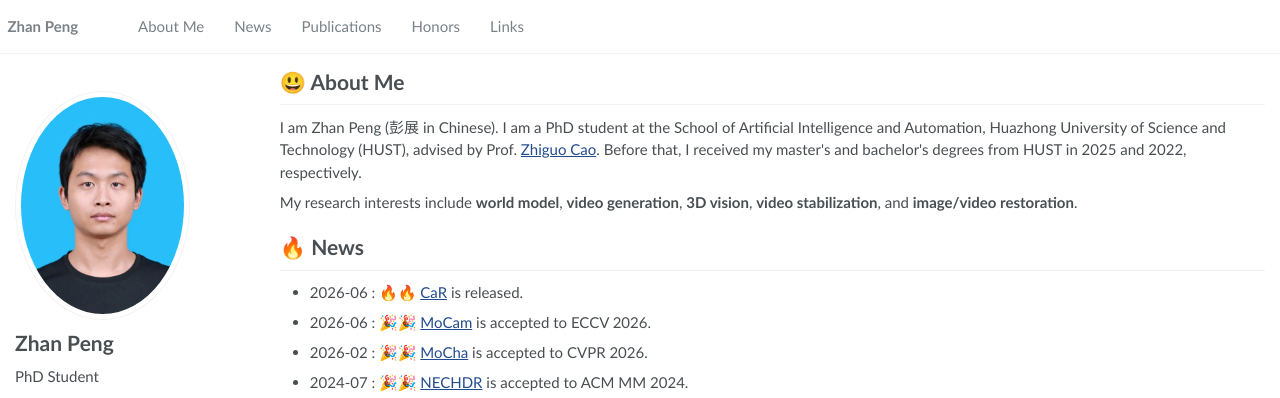
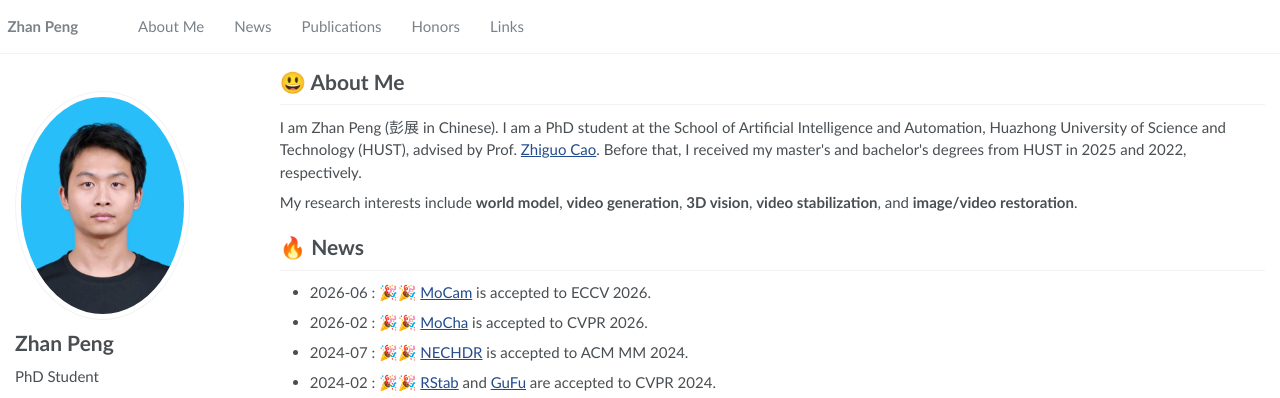
Before and after one commit to pzzz-cv/pzzz-cv.github.io, a plain HTML site: page index.html in a window 1280 px wide. Shown: the top 398 px of the page. Drawn offline with Linux system fonts and the light colour scheme; some icons are missing.

Commit message:
Update index.html

```diff
--- a/index.html
+++ b/index.html
@@ -99,7 +99,7 @@
         <!-- ====== News ====== -->
         <h1 id="news">🔥 News</h1>
         <ul>
-          <li>2026-06 : 🔥🔥 <a href="https://orange-3dv-team.github.io/CaR/">CaR</a> is released.</li>
+          <!-- <li>2026-06 : 🔥🔥 <a href="https://orange-3dv-team.github.io/CaR/">CaR</a> is released.</li> -->
           <li>2026-06 : 🎉🎉 <a href="https://orange-3dv-team.github.io/MoCam">MoCam</a> is accepted to ECCV 2026.</li>
           <li>2026-02 : 🎉🎉 <a href="https://orange-3dv-team.github.io/MoCha/">MoCha</a> is accepted to CVPR 2026.</li>
           <li>2024-07 : 🎉🎉 <a href="https://github.com/cuijiahao666/NECHDR">NECHDR</a> is accepted to ACM MM 2024.</li>
```
